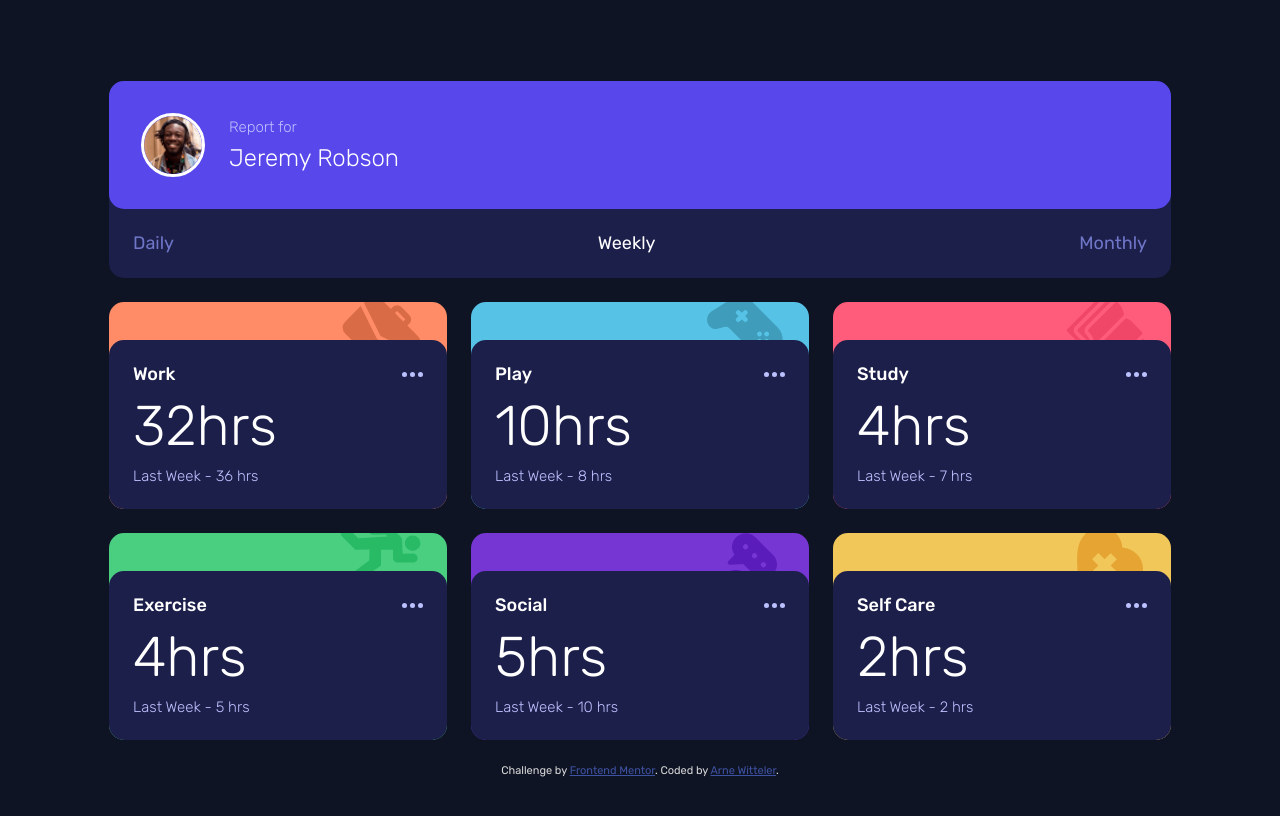
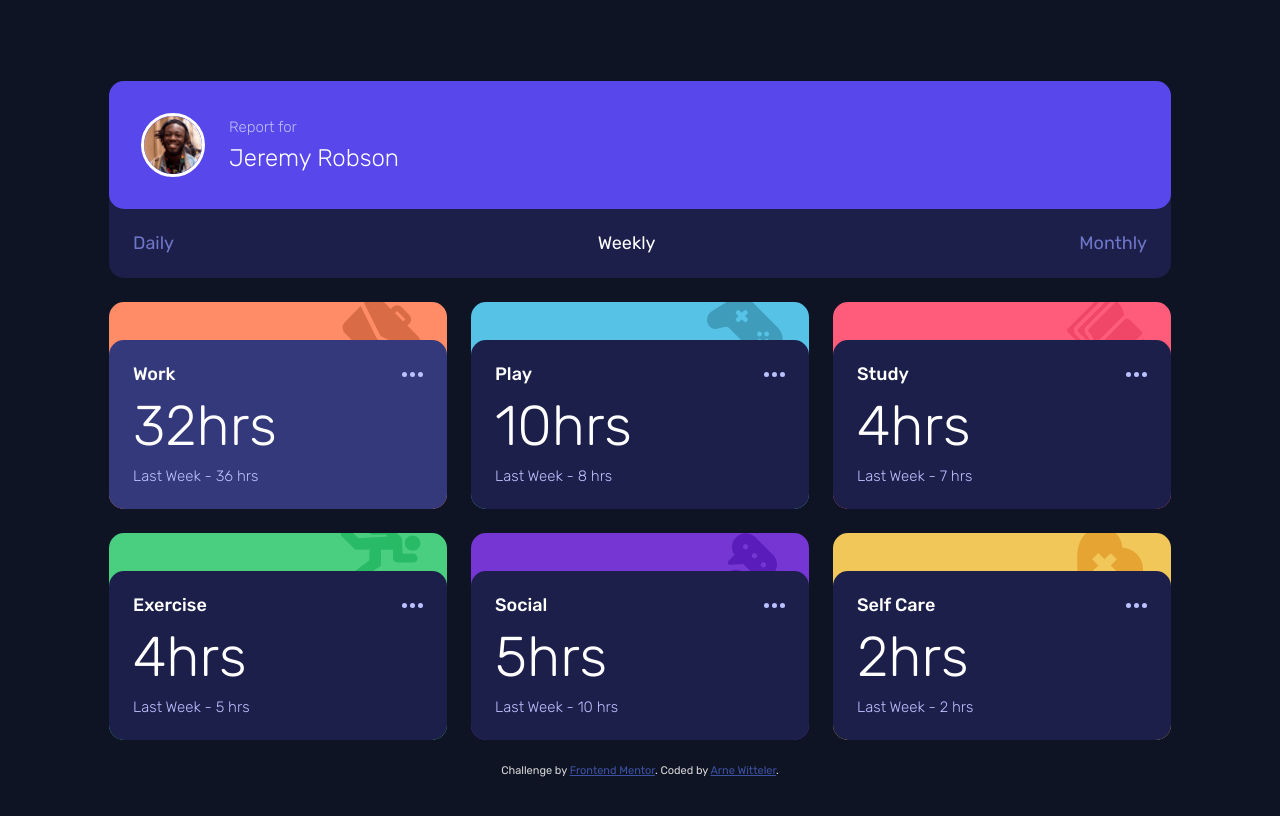
Before and after one commit to arne-witteler/time-tracking-dashboard, a plain HTML site: page index.html in a window 1280 px wide. In both pictures the pointer is over the element 278 px from the left and 424 px from the top of the page. Drawn offline with Linux system fonts and the light colour scheme.

Commit message:
add hover effect

```diff
--- a/styles/styles.css
+++ b/styles/styles.css
@@ -92,6 +92,11 @@ body {
   background-color: var(--color-navy-900);
   padding: 24px;
   border-radius: 15px;
+
+  &:hover {
+    background-color: var(--color-navy-800);
+    cursor: pointer;
+  }
 }
 
 .card__header {
```
